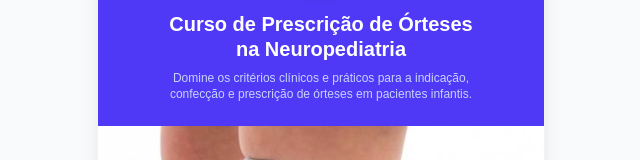
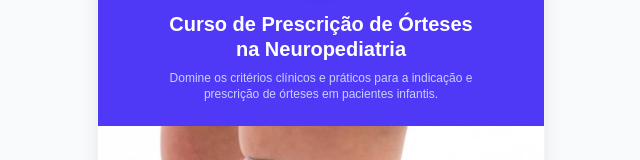
Before and after one commit to ClaudinoFH/sistema-cursos, a Next.js app: page / in a window 1280 px wide. Shown: the part 157-317 px from the top of the page, without its empty margins (319-959 px from the left). Built offline with nearby package versions, Linux system fonts and the light colour scheme.

Commit message:
Design: atualizando titulo e favicon da aba do navegador

```diff
--- a/app/page.tsx
+++ b/app/page.tsx
@@ -26,7 +26,7 @@ export default function Home() {
               Curso de Prescrição de Órteses na Neuropediatria
             </h1>
             <p className="text-xs text-indigo-200 text-center mt-2 px-6">
-              Domine os critérios clínicos e práticos para a indicação, confecção e prescrição de órteses em pacientes infantis.
+              Domine os critérios clínicos e práticos para a indicação e prescrição de órteses em pacientes infantis.
             </p>
           </div>
         </div>
```
Also changed, not shown: 1 other file (tests, documents, lock files or other folders).
